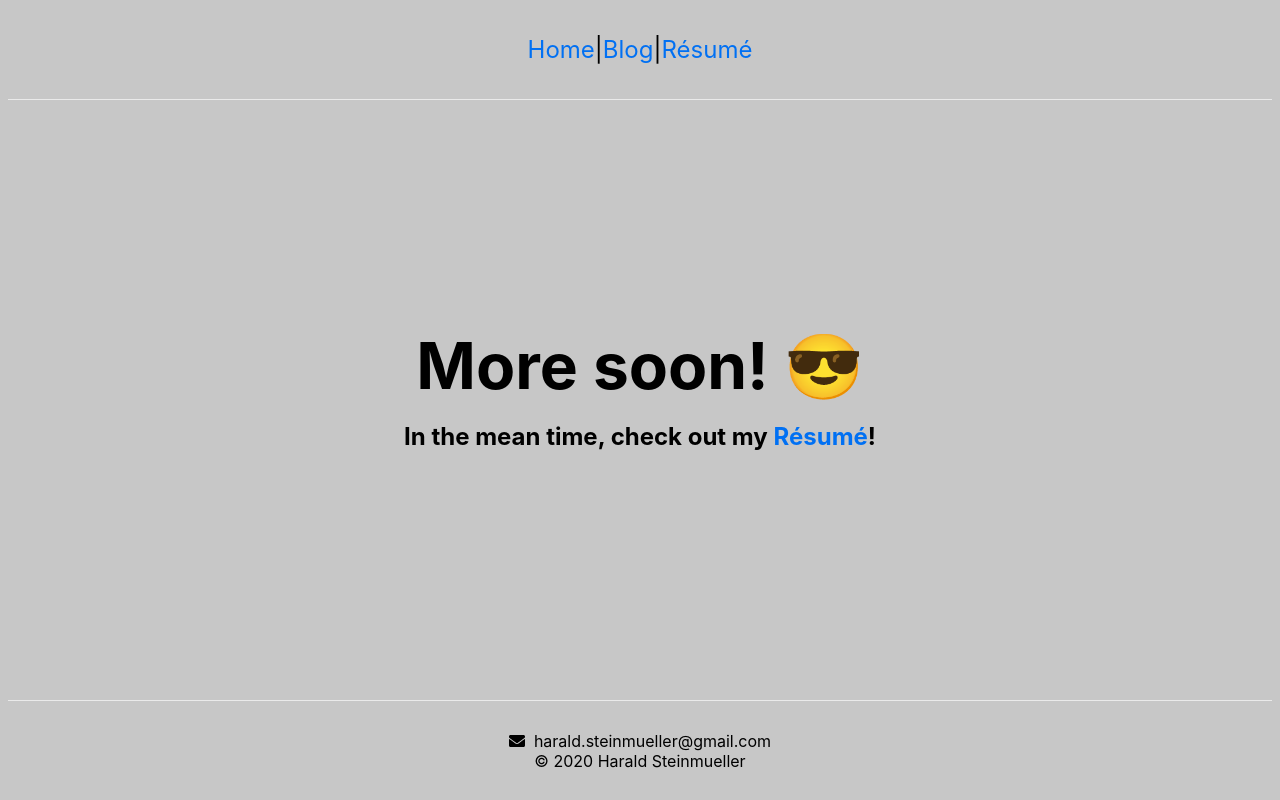
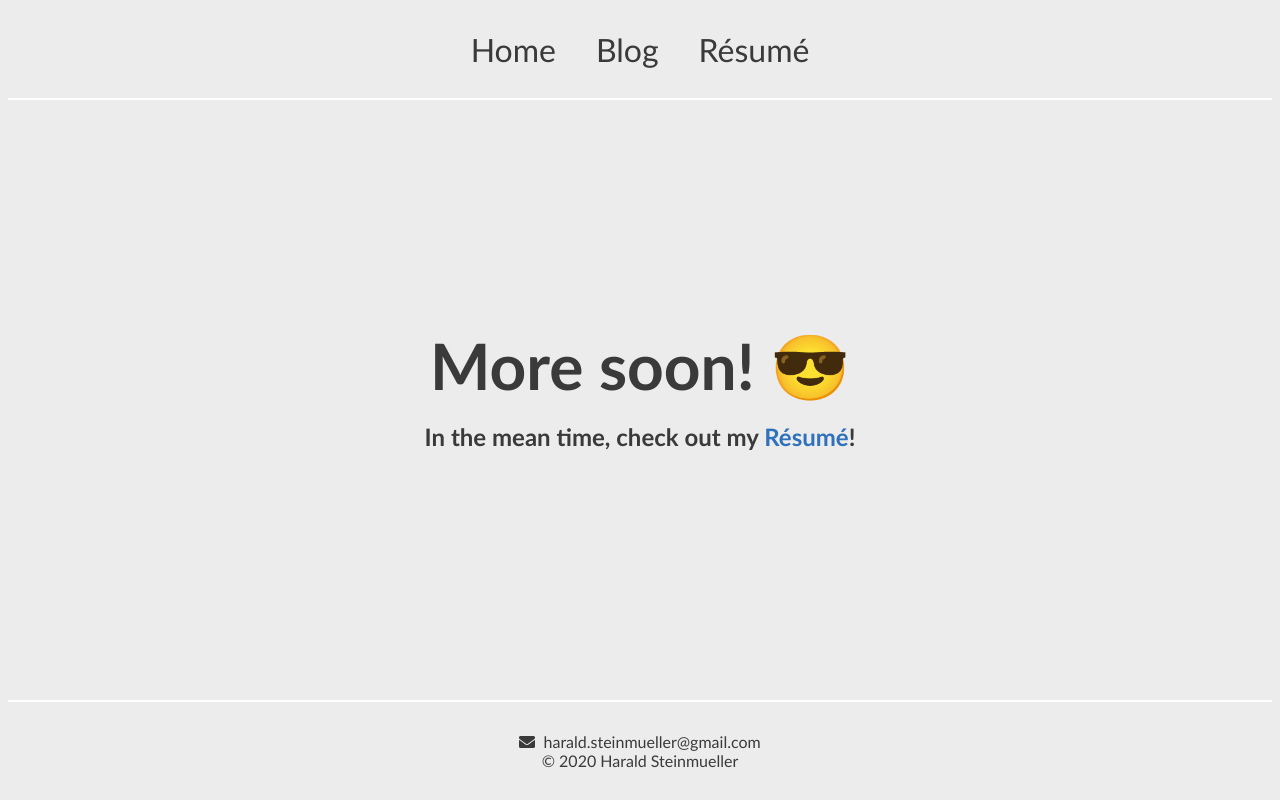
Before and after one commit to hsteinmueller/hsteinmueller.github.io, a Next.js app: page / in a window 1280 px wide. Built offline with nearby package versions, Linux system fonts and the light colour scheme.

Commit message:
navbar, font, colors

```diff
--- a/components/header.js
+++ b/components/header.js
@@ -8,11 +8,11 @@ export default function Header() {
         <Link href="/">
           <a>Home</a>
         </Link>
-        |
+        {/* | */}
         <Link href="/blog">
           <a>Blog</a>
         </Link>
-        |
+        {/* | */}
         <Link href="/resume">
           <a>Résumé</a>
         </Link>
--- a/styles/Home.module.css
+++ b/styles/Home.module.css
@@ -20,7 +20,7 @@
 .footer {
   width: 100%;
   height: 100px;
-  border-top: 1px solid #eaeaea;
+  border-top: 2px solid #ffffff;
   display: flex;
   flex-direction: column;
   justify-content: center;
@@ -30,15 +30,24 @@
 .header {
   width: 100%;
   height: 100px;
-  border-bottom: 1px solid #eaeaea;
+  border-bottom: 2px solid #ffffff;
   display: flex;
+  flex-direction: row;
   justify-content: center;
   align-items: center;
-  font-size: 1.5rem;
 }
 
 .navbar {
+  display: flex;
+  flex-direction: row;
+  justify-content: center;
+  align-items: center;
+  font-size: 2rem;
+}
 
+.navbar a {
+  margin: 20px;
+  color: inherit;
 }
 
 .footer img {
--- a/styles/globals.css
+++ b/styles/globals.css
@@ -2,14 +2,15 @@ html,
 body {
   padding: 0;
   margin: 0;
-  font-family: -apple-system, BlinkMacSystemFont, Segoe UI, Roboto, Oxygen,
-    Ubuntu, Cantarell, Fira Sans, Droid Sans, Helvetica Neue, sans-serif;
-  background: #c7c7c7;
+  font-family: Candara, -apple-system, BlinkMacSystemFont, Segoe UI, Roboto,
+    Oxygen, Ubuntu, Cantarell, Fira Sans, Droid Sans, Helvetica Neue, sans-serif;
+  /* font-family: Candara, Georgia, serif; */
+  background: #ececec;
 }
 
 a {
   /* color: inherit; */
-  color: #0070f3;
+  color: #3071bb;
   text-decoration: none;
 }
 
@@ -19,4 +20,5 @@ a:hover {
 
 * {
   box-sizing: border-box;
+  color: #3a3a3a;
 }
```
Also changed, not shown: posts/hello-blog.md (+4 -2 lines).
